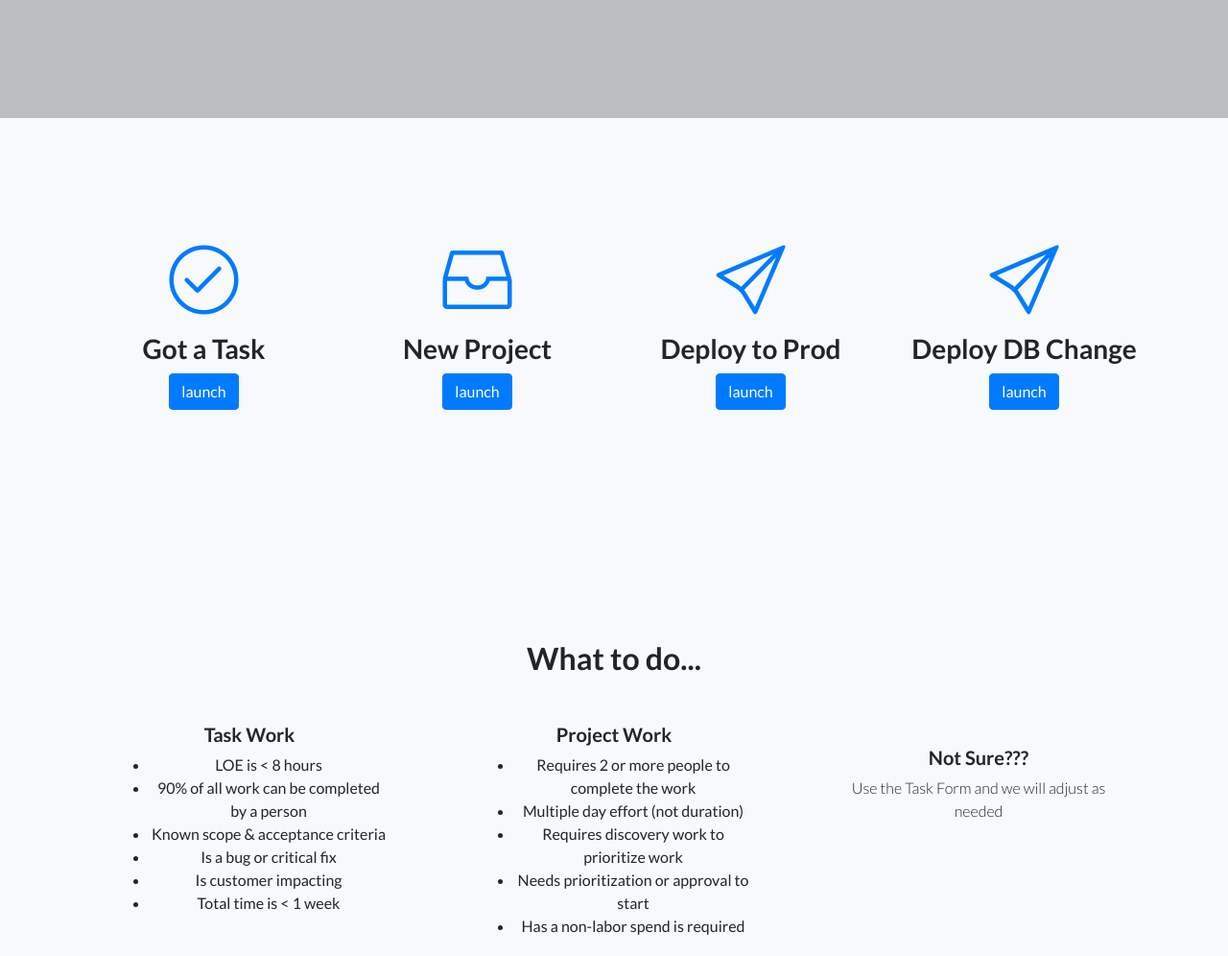
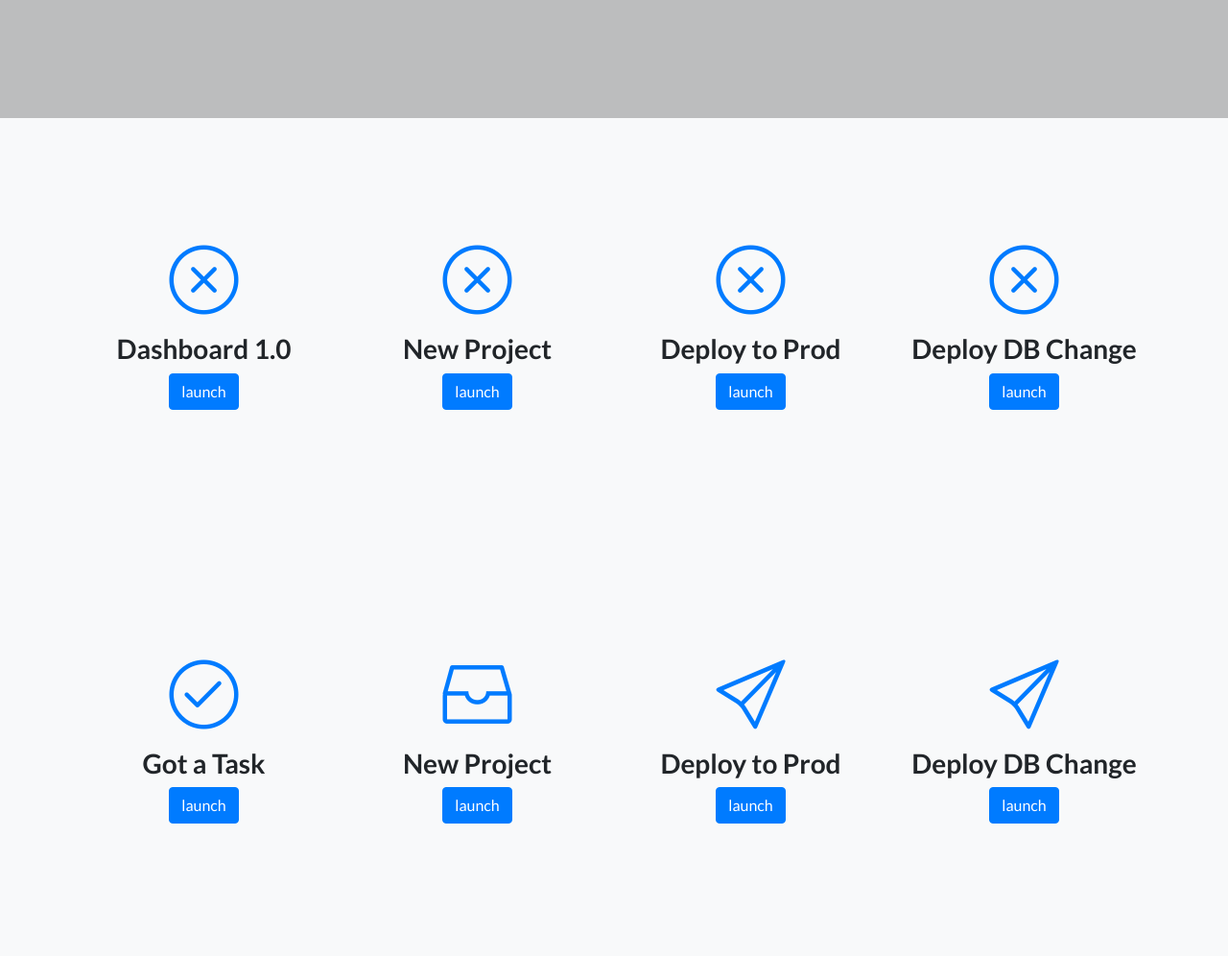
Before and after one commit to wepm-hq/homize-project-home2.0, a website: page index.html in a window 1280 px wide. Shown: the part 480-1476 px from the top of the page at 96% size. Drawn offline with Linux system fonts and the light colour scheme.

Commit message:
restored old section

```diff
--- a/index.html
+++ b/index.html
@@ -67,21 +67,64 @@
     </div>
   </header>
 
+  <!-- Old Form Section -->
+  <section class="features-icons bg-light text-center">
+    <div class="container">
+      <div class="row">
+        <!-- column 1 task form -->
+        <div class="col-md-3">
+          <div class="features-icons-item mx-auto mb-5 mb-lg-0 mb-lg-3">
+            <div class="features-icons-icon d-flex">
+              <i class="icon-close m-auto text-primary"></i>
+            </div>
+            <h3>Dashboard 1.0</h3>
+            <p class="lead mb-0"><a class="btn btn-primary" href="https://datastudio.google.com/open/1m7diOvs0VilvOSSHXjgLOJa8b3kQsC1B" role="button" target="_blank">launch</a></p>
+          </div>
+        </div>
+
+        <!-- column 2 new project form -->
+        <div class="col-md-3">
+          <div class="features-icons-item mx-auto mb-5 mb-lg-0 mb-lg-3">
+            <div class="features-icons-icon d-flex">
+              <i class="icon-close m-auto text-primary"></i>
+            </div>
+            <h3>New Project</h3>
+            <p class="lead mb-0"><a class="btn btn-primary" href="https://forms.gle/NsTnbiYzVfeaiDnA7" role="button" target="_blank">launch</a></p>
+          </div>
+        </div>
+
+        <!-- column 3 deploy to prod form-->
+        <div class="col-md-3">
+          <div class="features-icons-item mx-auto mb-0 mb-lg-3">
+            <div class="features-icons-icon d-flex">
+              <i class="icon-close m-auto text-primary"></i>
+            </div>
+            <h3>Deploy to Prod</h3>
+            <p class="lead mb-0"><a class="btn btn-primary" href="https://forms.gle/qAZCGKTSNP9Tsv6VA" role="button" target="_blank">launch</a></p>
+          </div>
+        </div>
+
+        <!-- column 4 deploy db update form-->
+        <div class="col-md-3">
+          <div class="features-icons-item mx-auto mb-0 mb-lg-3">
+            <div class="features-icons-icon d-flex">
+              <i class="icon-close m-auto text-primary"></i>
+            </div>
+            <h3>Deploy DB Change</h3>
+            <p class="lead mb-0"><a class="btn btn-primary" href="https://forms.gle/BKRHrsWuwYfQAoRaA" role="button" target="_blank">launch</a></p>
+          </div>
+        </div>
+      </div>
+    </div>
+  </section>
+
+
+<!-- New Form Sections -->
+
 <!-- Icons Grid - FORMS -->
 <section class="features-icons bg-light text-center">
   <div class="container">
     <div class="row">
-
-        <!-- Old dashboard - DO NOT USE -->
-        <!-- <div class="col-md-3">
-          <div class="features-icons-item mx-auto mb-5 mb-lg-0 mb-lg-3">
-            <div class="features-icons-icon d-flex">
-              <i class="icon-screen-desktop m-auto text-primary"></i>
-            </div>
-            <h3>Dashboard</h3>
-            <p class="lead mb-0"><a class="btn btn-primary" href="https://datastudio.google.com/open/1m7diOvs0VilvOSSHXjgLOJa8b3kQsC1B" role="button" target="_blank">launch</a></p>
-          </div>
-        </div> -->
 
       <!-- column 1 task form -->
       <div class="col-md-3">
@@ -140,14 +183,20 @@
               <!-- <img class="img-fluid rounded-circle mb-3" src="img/testimonials-1.jpg" alt=""> -->
               <h5>Task Work</h5>
               <p class="font-weight-light mb-0">
-                <ul>
+                <!-- <ul>
                   <li>LOE is < 8 hours</li>
                   <li>90% of all work can be completed by a person</li>
                   <li>Known scope & acceptance criteria</li>
                   <li>Is a bug or critical fix</li>
                   <li>Is customer impacting</li>
                   <li>Total time is < 1 week</li>
-                </ul>
+                </ul> -->
+                <p>LOE is < 8 hours</p> <br>
+                <p>90% of all work can be completed by a person</p> <br>
+                <p>Known scope & acceptance criteria</p> <br>
+                <p>Is a bug or critical fix</p> <br>
+                <p>Is customer impacting</p> <br>
+                <p>Total time is < 1 week</p> <br>
               </p>
             </div>
           </div>
```
Lines whose indentation alone changed are shown as unchanged.
